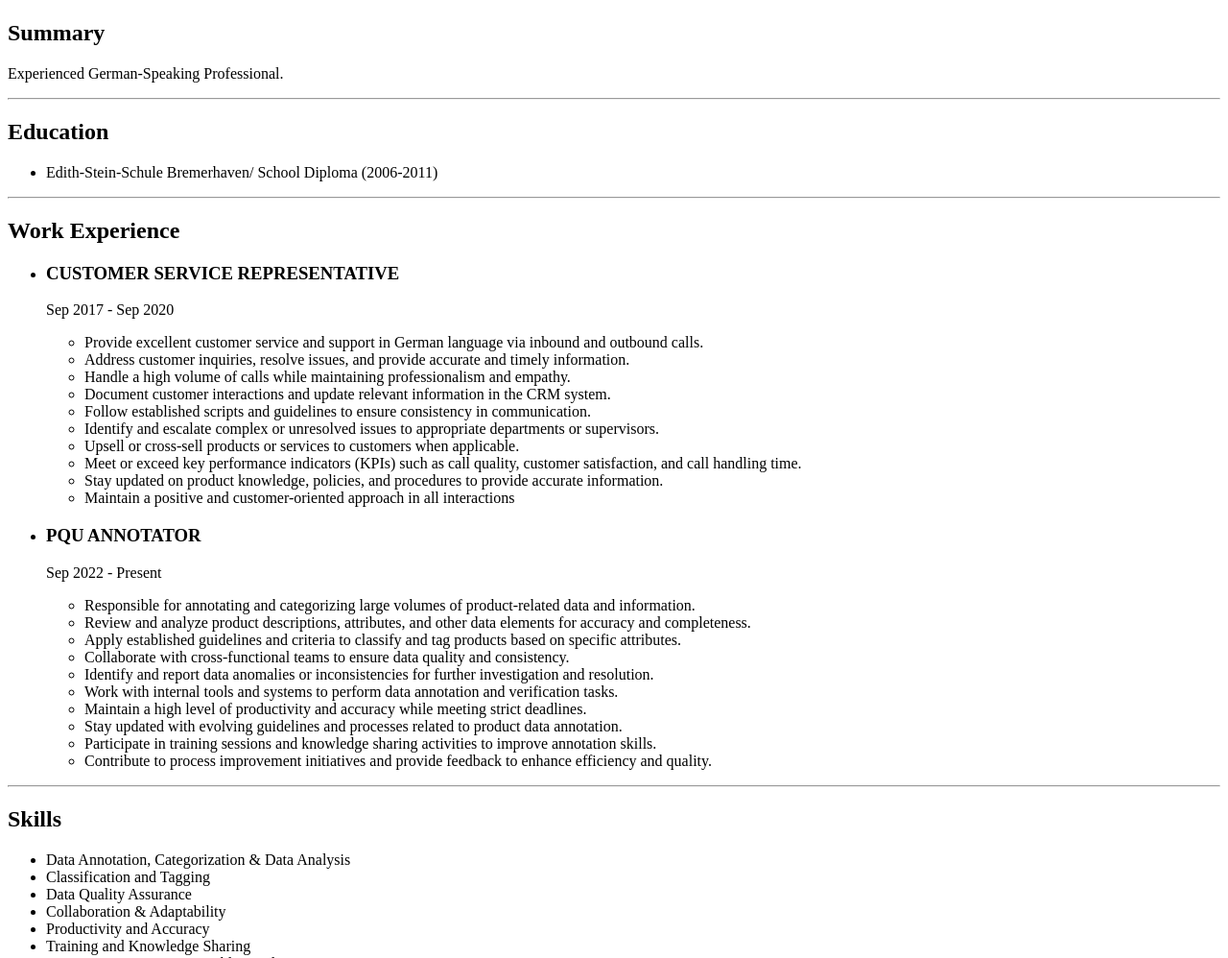
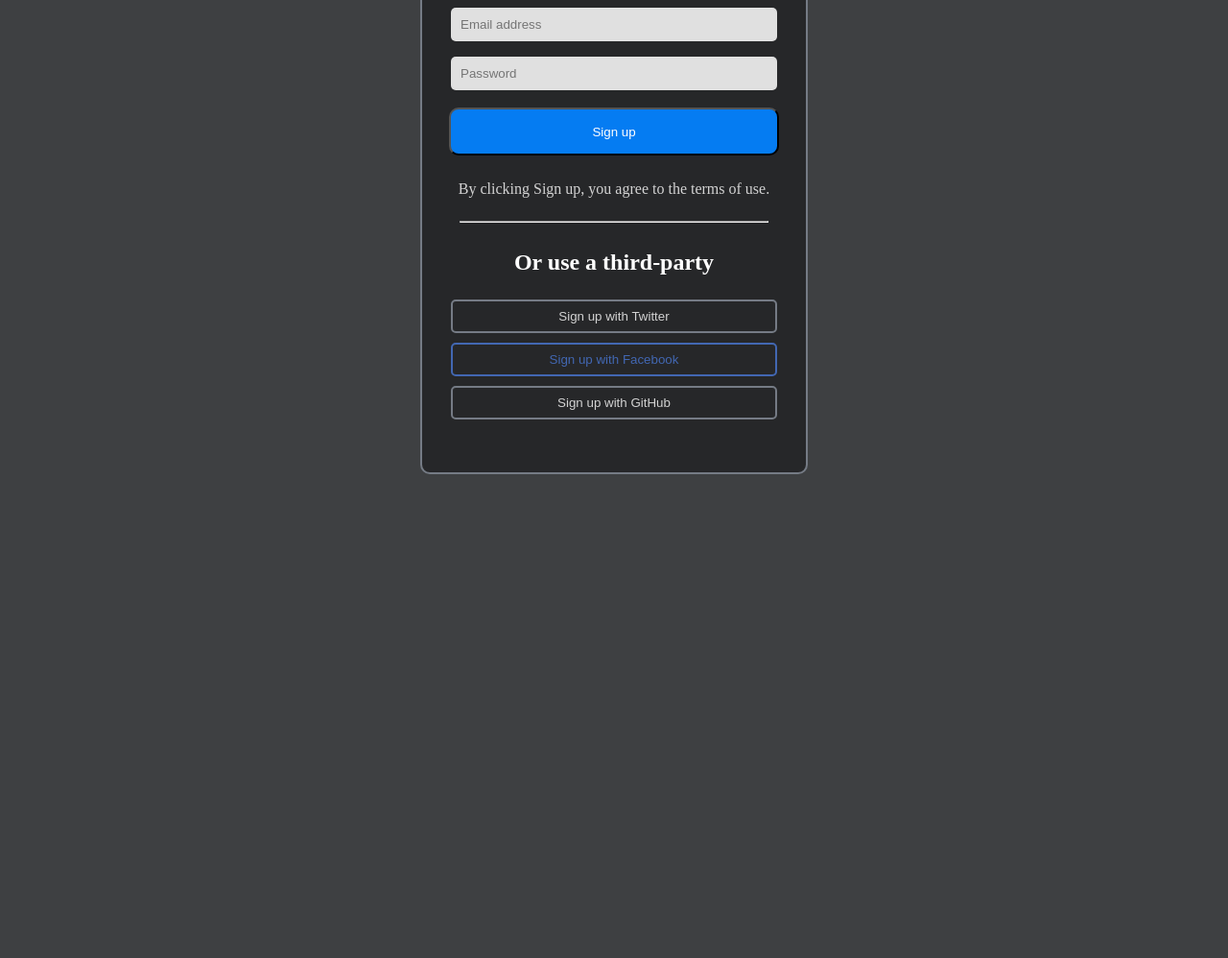
Before and after one commit to DevRayShiro/HTML-Portfolio, a plain HTML site: page index.html in a window 1280 px wide. Shown: the part 216-1214 px from the top of the page at 96% size. After the commit the page ends 816 px from the top, so only its background shows below. Drawn offline with Linux system fonts and the light colour scheme.

Commit message:
Add files via upload

```diff
--- a/index.html
+++ b/index.html
@@ -3,98 +3,105 @@
 <head>
     <meta charset="UTF-8">
     <meta name="viewport" content="width=device-width, initial-scale=1.0">
-    <title>My Resume</title>
+    <style>
+    body {
+        background-color: #3e4042;
+        height: 100vh;
+        justify-content: center;
+        align-items: center;
+        display: flex;
+    }
+    .container{
+        height: 600px;
+        width: 400px;
+        background-color: #262729;
+        border-radius: 10px;
+        border:  #757b85 solid 2px;
+        flex-direction: column;
+        align-items: center;
+        display: flex;
+    }
+    h1 {
+        color: white;
+        text-align: center;
+        margin-top: 50px;
+    }
+
+    input {
+        width: 80%; /* Adjust the width as needed */
+        margin: 8px; /* Adjust the margin as needed */
+        padding: 10px; /* Adjust the padding as needed */
+        border: none;
+        background-color: #e0e0e0;
+        border-radius: 5px;
+    }
+
+    .sign-up {
+        background-color: #057cf2;
+        width: 86%;
+        margin: 10px;
+        border-radius: 10px;
+        height: 50px;
+        color: white;
+    }
+
+    .text-lightgray {
+        color: lightgray;
+    }
+    hr {
+        width: 80%;
+    }
+    h2 {
+        color: white;
+    }
+
+    .twitter {
+        width: 85%;
+        margin: 5px;
+        height: 35px;
+        border-radius: 5px;
+        background-color: #262729 ;
+        border: solid #757b85 2px;
+        color: lightgrey;
+    }
+
+    .facebook {
+        width: 85%;
+        margin: 5px;
+        height: 35px;
+        border-radius: 5px;
+        background-color: #262729 ;
+        color: #4267B2;
+        border: solid #4267B2 2px;
+    }
+
+    .github {
+        width: 85%;
+        margin: 5px;
+        height: 35px;
+        border-radius: 5px;
+        background-color: #262729 ;
+        border: solid #757b85 2px;
+        color: lightgrey;
+    }
+
+    </style>
+
+    <title>Sign Up</title>
 </head>
 <body>
-    <h1>Raymond Diekmann</h1>
-    <img src="./Assets/_MG_9013_MN.jpg"  width="200" alt="Profile Picture">
+    <div class="container">
+        <h1>Sign Up for free</h1>
+        <input class="email" type="text" placeholder="Email address">
+        <input class="password" type="text" placeholder="Password">
+        <button type="button" class="sign-up">Sign up</button>
+        <p class="text-lightgray d-none d-md-block">By clicking Sign up, you agree to the terms of use.</p>
+        <hr>
+        <h2>Or use a third-party</h2>
+        <button class="twitter">Sign up with Twitter</button>
+        <button class="facebook">Sign up with Facebook</button>
+        <button class="github">Sign up with GitHub</button>
+    </div>
 
-    <h2>Summary</h2>
-
-    <p>Experienced German-Speaking Professional.</p>
-    <hr>
-    <h2>Education</h2>
-    <ul>
-        <li>Edith-Stein-Schule Bremerhaven/ School Diploma (2006-2011)</li>
-    </ul>
-
-    <hr>
-
-    <h2>Work Experience</h2>
-    <ul>
-        <li><h3>CUSTOMER SERVICE REPRESENTATIVE</h3></li>
-        <p>Sep 2017 - Sep 2020</p>
-            <ul>
-                <li>Provide excellent customer service and support in German language via inbound and outbound calls.</li>
-                <li>Address customer inquiries, resolve issues, and provide accurate and timely information.
-                </li>
-                <li>Handle a high volume of calls while maintaining professionalism and empathy.
-                </li>
-                <li>Document customer interactions and update relevant information in the CRM system.</li>
-                <li>Follow established scripts and guidelines to ensure consistency in communication.</li>
-                <li>Identify and escalate complex or unresolved issues to appropriate departments or supervisors.</li>
-                <li>Upsell or cross-sell products or services to customers when applicable.</li>
-                <li>Meet or exceed key performance indicators (KPIs) such as call quality, customer satisfaction, and call
-                    handling time.</li>
-                <li>Stay updated on product knowledge, policies, and procedures to provide accurate information.</li>
-                <li>Maintain a positive and customer-oriented approach in all interactions</li>
-            </ul>
-    </ul>
-
-    <ul>
-        <li><h3>PQU ANNOTATOR</h3></li>
-        <p>Sep 2022 - Present</p>
-        <ul>
-            <li>Responsible for annotating and categorizing large
-                volumes of product-related data and information.</li>
-            <li>Review and analyze product descriptions, attributes,
-                and other data elements for accuracy and
-                completeness.
-                </li>
-            <li>Apply established guidelines and criteria to classify and
-                tag products based on specific attributes.</li>
-            <li>Collaborate with cross-functional teams to ensure data
-                quality and consistency.
-                </li>
-            <li>Identify and report data anomalies or inconsistencies
-                for further investigation and resolution.</li>
-            <li>Work with internal tools and systems to perform data
-                annotation and verification tasks.</li>
-            <li>Maintain a high level of productivity and accuracy while
-                meeting strict deadlines.</li>
-            <li>Stay updated with evolving guidelines and processes
-                related to product data annotation.</li>
-            <li>Participate in training sessions and knowledge sharing
-                activities to improve annotation skills.</li>
-            <li>Contribute to process improvement initiatives and
-                provide feedback to enhance efficiency and quality.
-                </li>
-        </ul>
-    </ul>
-    <hr>
-    <h2>Skills</h2>
-    <ul>
-        <li>Data Annotation, Categorization
-            & Data Analysis</li>
-        <li>Classification and Tagging</li>
-        <li>Data Quality Assurance</li>
-        <li>Collaboration & Adaptability
-        </li>
-        <li>Productivity and Accuracy</li>
-        <li>Training and Knowledge Sharing</li>
-        <li>Process Improvement & Problem
-            Solving</li>
-        <li>Customer Service &
-            Communication</li>
-        <li>CRM Systems</li>
-        <li>Upselling/Cross-selling
-        </li>
-        <li>Performance Metrics</li>
-        <li>Product Knowledge</li>
-        <li>Cryptocurrency</li>
-    </ul>
-    <hr>
-    <h2>Other</h2>
-    <a href="./Public/Contact.html">Contact</a>
 </body>
 </html>
```
